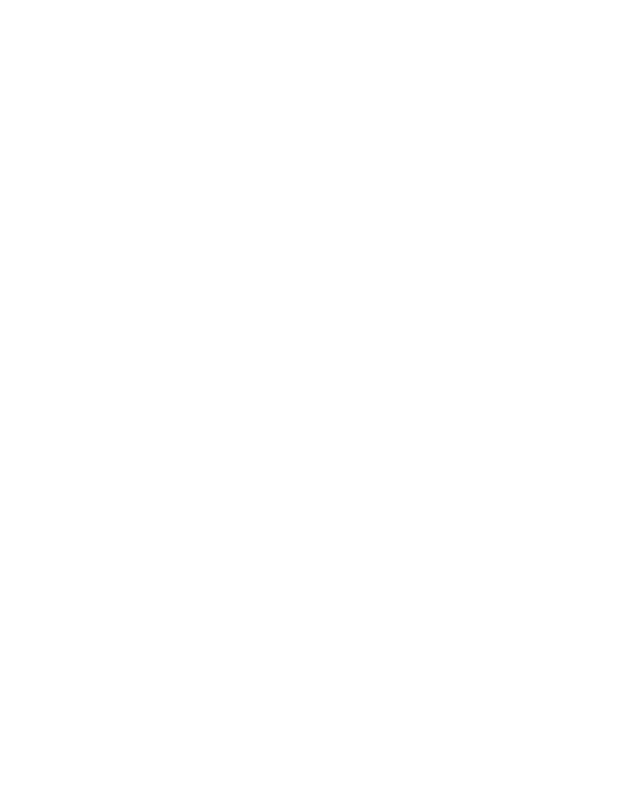
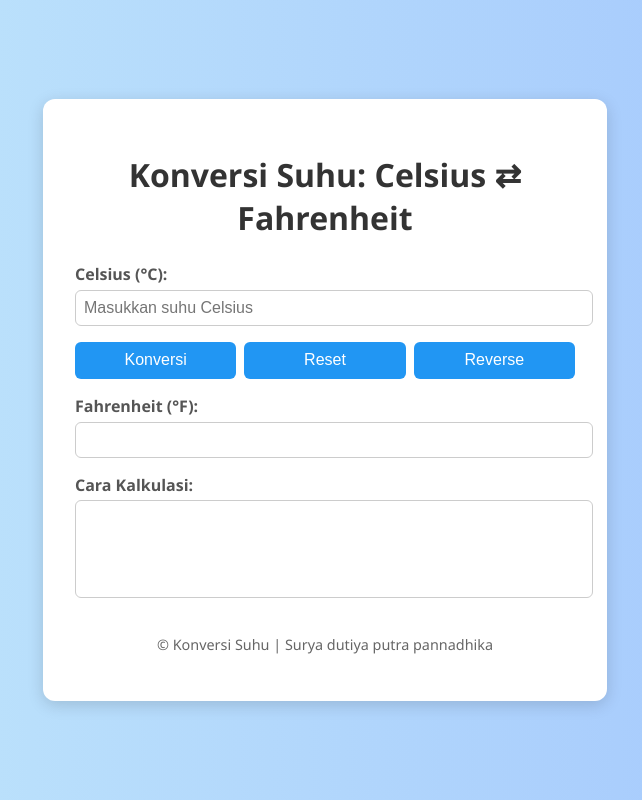
Before and after one commit to revou-fundamental-course/19-may-25-Akumaanoko, a plain HTML site: page index.html in a window 1280 px wide. Shown: the whole page, without its empty margins (315-957 px from the left). Drawn offline with Linux system fonts and the light colour scheme.

Commit message:
Upload project ke GitHub Classroom

```diff
--- a/css/style.css
+++ b/css/style.css
@@ -0,0 +1,76 @@
+body {
+  font-family: 'Segoe UI', sans-serif;
+  background: linear-gradient(to right, #c2e9fb, #a1c4fd);
+  display: flex;
+  justify-content: center;
+  align-items: center;
+  min-height: 100vh;
+  margin: 0;
+}
+
+.container {
+  background: white;
+  padding: 2rem;
+  border-radius: 12px;
+  box-shadow: 0 4px 16px rgba(0,0,0,0.15);
+  width: 100%;
+  max-width: 500px;
+}
+
+h1 {
+  text-align: center;
+  color: #333;
+  margin-bottom: 1.5rem;
+}
+
+label {
+  display: block;
+  margin-top: 1rem;
+  font-weight: 600;
+  color: #555;
+}
+
+input[type="number"],
+input[type="text"],
+textarea {
+  width: 100%;
+  padding: 0.5rem;
+  font-size: 1rem;
+  margin-top: 0.3rem;
+  border: 1px solid #ccc;
+  border-radius: 6px;
+}
+
+textarea {
+  height: 80px;
+  resize: none;
+}
+
+.buttons {
+  margin-top: 1rem;
+  display: flex;
+  gap: 0.5rem;
+}
+
+button {
+  flex: 1;
+  padding: 0.6rem;
+  font-size: 1rem;
+  border: none;
+  border-radius: 6px;
+  cursor: pointer;
+  background-color: #2196f3;
+  color: white;
+  transition: background 0.3s ease;
+}
+
+button:hover {
+  background-color: #0b7dda;
+}
+
+footer {
+  margin-top: 2rem;
+  text-align: center;
+  font-size: 0.9rem;
+  color: #666;
+}
--- a/index.html
+++ b/index.html
@@ -1,16 +1,34 @@
 <!DOCTYPE html>
-<html lang="en">
+<html lang="id">
 <head>
-    <meta charset="UTF-8">
-    <meta name="viewport" content="width=device-width, initial-scale=1.0">
-    <title>Document</title>
-    <link rel="stylesheet" href="css/style.css">
+  <meta charset="UTF-8" />
+  <meta name="viewport" content="width=device-width, initial-scale=1.0"/>
+  <title>Konversi Suhu</title>
+  <link rel="stylesheet" href="css/style.css" />
 </head>
 <body>
-    <header></header>
+  <div class="container">
+    <h1>Konversi Suhu: Celsius ⇄ Fahrenheit</h1>
+    <div class="form">
+      <label for="celsius">Celsius (°C):</label>
+      <input type="number" id="celsius" placeholder="Masukkan suhu Celsius" />
 
-    <main></main>
+      <div class="buttons">
+        <button onclick="convert()">Konversi</button>
+        <button onclick="reset()">Reset</button>
+        <button onclick="reverse()">Reverse</button>
+      </div>
 
-    <footer></footer>
+      <label for="fahrenheit">Fahrenheit (°F):</label>
+      <input type="text" id="fahrenheit" readonly />
+
+      <label for="formula">Cara Kalkulasi:</label>
+      <textarea id="formula" readonly></textarea>
+    </div>
+    <footer>
+      <p>&copy; Konversi Suhu | Surya dutiya putra pannadhika</p>
+    </footer>
+  </div>
+  <script src="js/script.js"></script>
 </body>
 </html>
--- a/js/script.js
+++ b/js/script.js
@@ -0,0 +1,27 @@
+function convert() {
+  const celsius = parseFloat(document.getElementById("celsius").value);
+  if (isNaN(celsius)) {
+    alert("Masukkan angka suhu Celsius yang valid.");
+    return;
+  }
+  const fahrenheit = (celsius * 9/5) + 32;
+  document.getElementById("fahrenheit").value = fahrenheit.toFixed(2);
+  document.getElementById("formula").value = `S(°F) = (S(°C) × 9/5) + 32\nS(°F) = (${celsius} × 9/5) + 32\nS(°F) = ${fahrenheit.toFixed(2)}`;
+}
+
+function reset() {
+  document.getElementById("celsius").value = "";
+  document.getElementById("fahrenheit").value = "";
+  document.getElementById("formula").value = "";
+}
+
+function reverse() {
+  const fahrenheit = parseFloat(document.getElementById("fahrenheit").value);
+  if (isNaN(fahrenheit)) {
+    alert("Masukkan angka suhu Fahrenheit yang valid.");
+    return;
+  }
+  const celsius = (fahrenheit - 32) * 5/9;
+  document.getElementById("celsius").value = celsius.toFixed(2);
+  document.getElementById("formula").value = `S(°C) = (S(°F) − 32) × 5/9\nS(°C) = (${fahrenheit} − 32) × 5/9\nS(°C) = ${celsius.toFixed(2)}`;
+}
```
